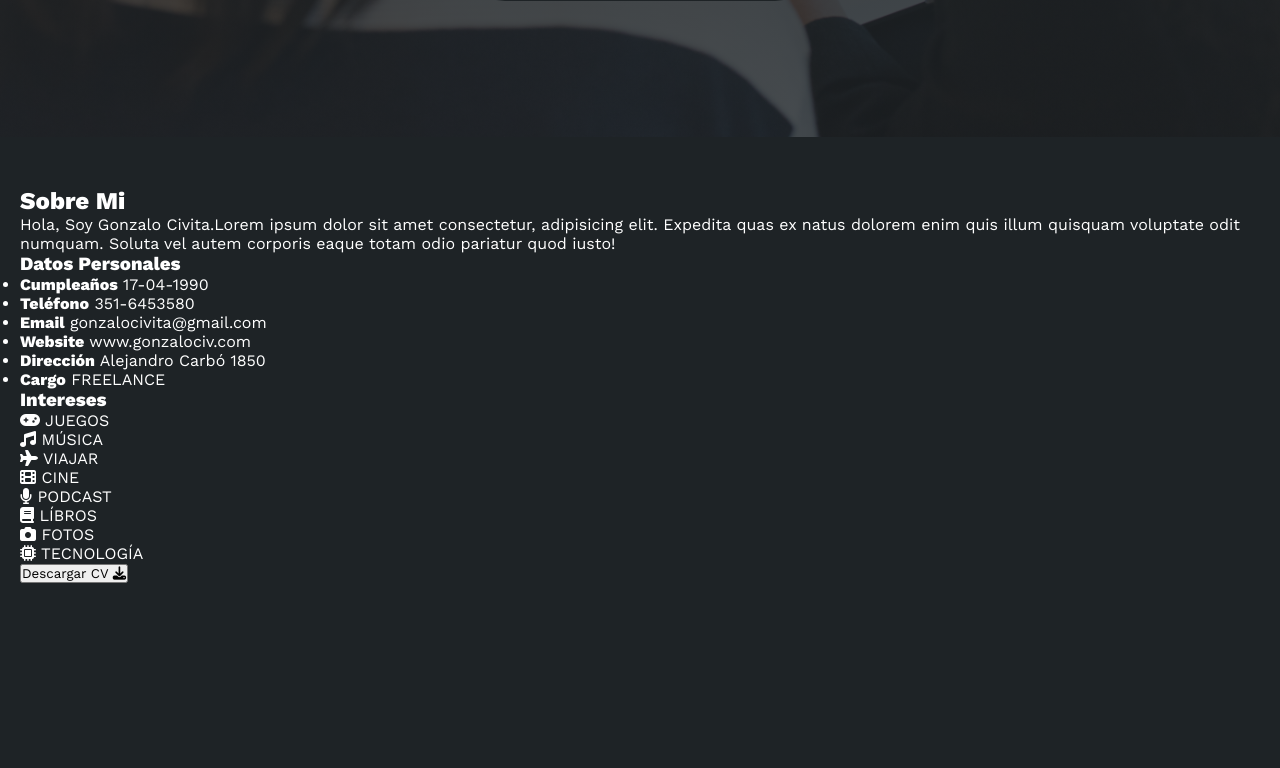
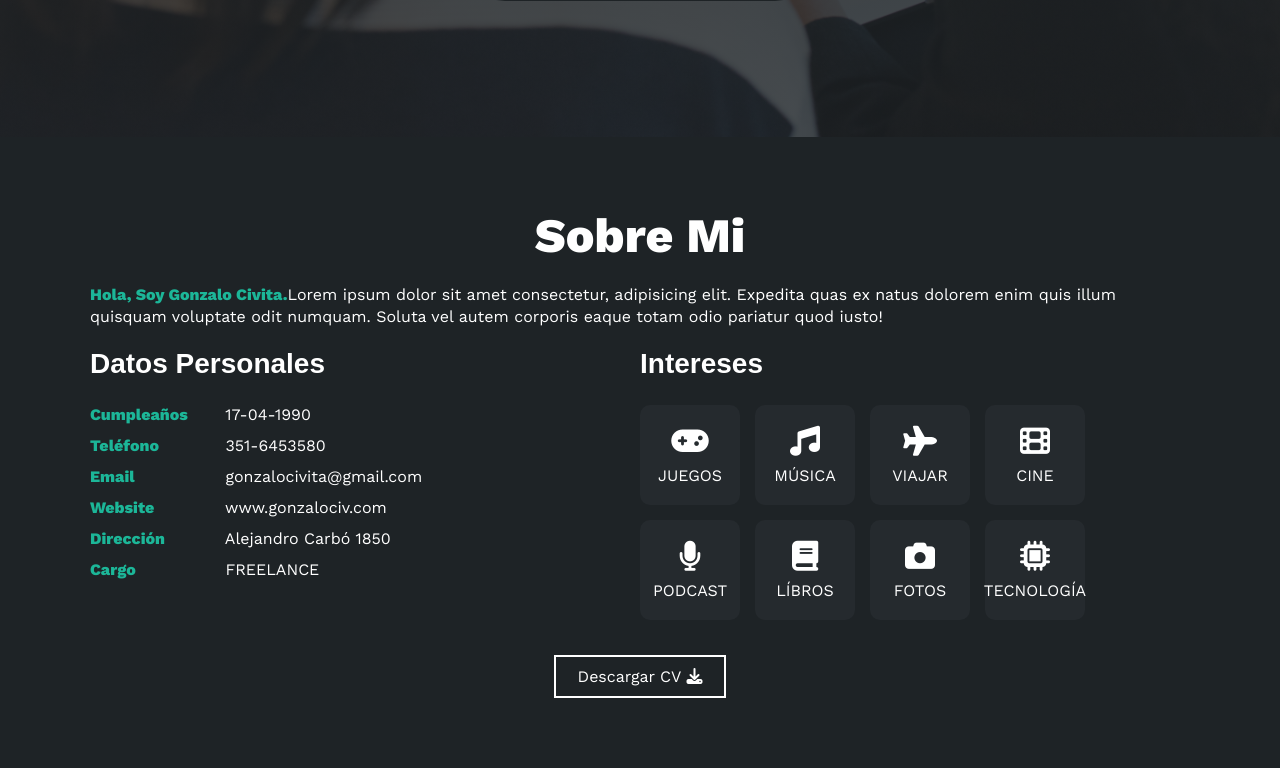
Before and after one commit to GonzaloCiv90/Web-portfolio1, a PHP site: page / in a window 1280 px wide. Shown: the part 663-1431 px from the top of the page. Before the commit the page ends 1246 px from the top, so only its background shows below. Run offline with PHP 8.4, Linux system fonts and the light colour scheme.

Commit message:
Se agregó CSS de la sacción Sobremi

```diff
--- a/estilos.css
+++ b/estilos.css
@@ -113,3 +113,101 @@ html{
 	color: #fff;
 	padding: 50px 20px;
 }
+.sobremi .contenido-seccion{
+	max-width: 1100px;
+	margin: auto;
+}
+.sobremi h2{
+	font-size: 48px;
+	font-family: 'work sans';
+	text-align: center;
+	padding: 20px 0;
+}
+.sobremi .contenido-seccion p{
+	font: 18px;
+	line-height: 22px;
+	margin-bottom:20px;
+}
+.sobremi .contenido-seccion p span{
+	color: #1CB698;
+	font-weight: bold;
+}
+.sobremi .fila{
+	display: flex;
+}
+.sobremi .fila .col
+{
+	width:50%;
+}
+.sobremi .fila .col h3{
+	font-size: 28px;
+	font-family: sans-serif;
+	margin-bottom: 25px;
+}
+.sobremi .fila .col ul{
+	list-style: none;
+}
+.sobremi .fila .col ul li{
+	margin: 12px 0;
+}
+.sobremi .fila .col ul li strong{
+	display: inline-block;
+	color: #1CB698;
+	width: 130px;
+}
+.sobremi .fila. .col ul li span{
+	background-color: #1CB698;
+	padding: 3px;
+	font-weight: bold;
+	border-radius:5px;
+}
+.sobremi .fila .col .contenedor-intereses{
+	display: flex;
+	flex-wrap: wrap;
+}
+.sobremi .fila .col .contenedor-intereses .intereses{
+	width: 100px;
+	height: 100px;
+	background-color: #252A2E;
+	border-radius: 10px;
+	margin: 0 15px 15px 0;
+	display: flex;
+	flex-direction: column;
+	align-items: center;
+	justify-content:center;
+	transition: 0.3s;
+	cursor: pointer;
+}
+.sobremi .fila .col .contenedor-intereses .intereses:hover{
+	background-color: #1CB698;
+}
+.sobremi .fila .col .contenedor-intereses .intereses i{
+	font-size: 30px;
+	margin-bottom: 10px;
+}
+.sobremi button{
+	cursor: pointer;
+	background-color: transparent;
+	border: 2px solid #fff;
+	width: fit-content;
+	display: block;
+	margin: 20px auto;
+	padding: 10px 22px;
+	font-size: 16px;
+	color: #fff;
+	position: relative;
+	z-index: 10;
+}
+.sobremi button .overlay{
+	position: absolute;
+	top: 0;
+	left: 0;
+	width: 0;
+	height: 100%;
+	background-color: #1CB698;
+	z-index: -1;
+	transition: 1s;
+}
+.sobremi button:hover .overlay{
+	width:100%;
+}
```
